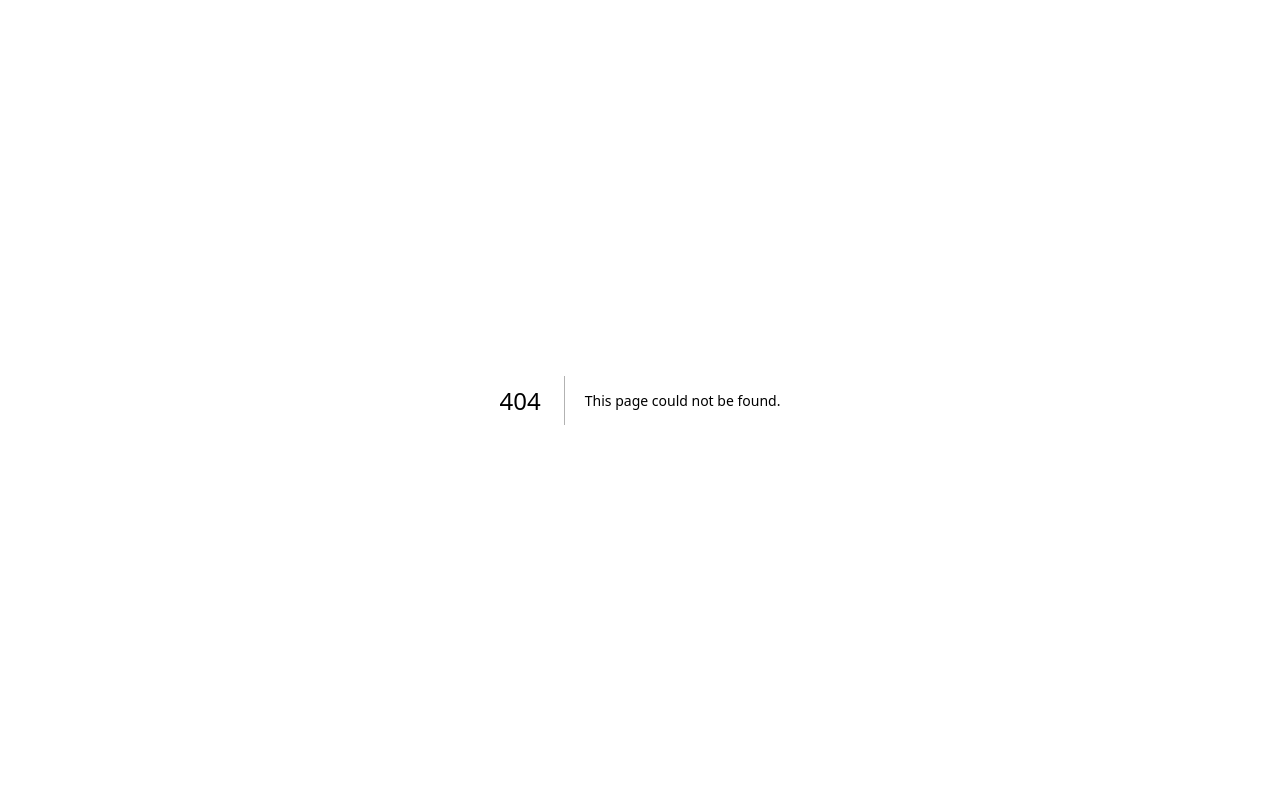
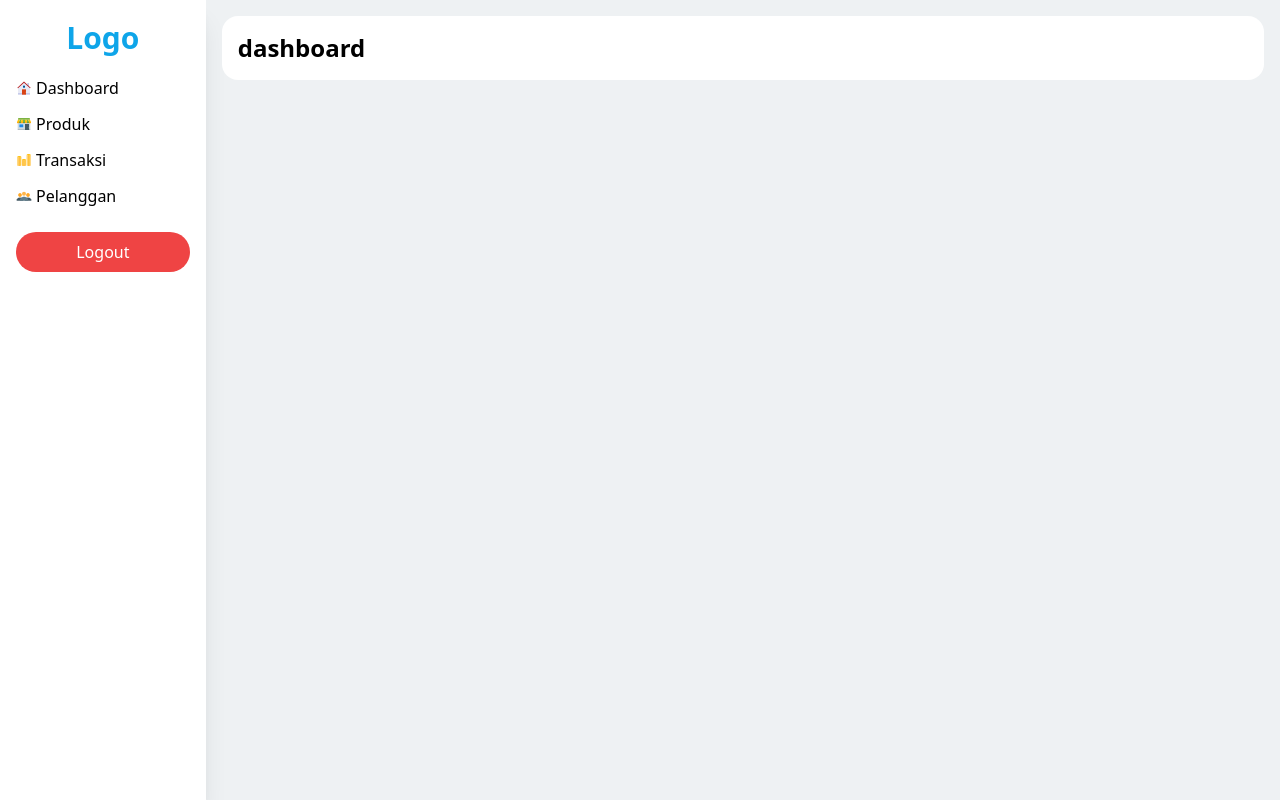
Before and after one commit to rohmatsidiq/ecommerce-nextjs, a Next.js app: page /admin in a window 1280 px wide. Before the commit this address had no page. Built offline with nearby package versions, Linux system fonts and the light colour scheme.

Commit message:
membuat halaman admin

```diff
--- /dev/null
+++ b/src/pages/admin/index.jsx
@@ -0,0 +1,93 @@
+import { HeadComponent } from "@/components";
+import React, { useState } from "react";
+import {
+  FcHome,
+  FcShop,
+  FcSalesPerformance,
+  FcConferenceCall,
+  FcMenu,
+} from "react-icons/fc";
+
+export default function Admin() {
+  const [showNav, setShowNav] = useState(false);
+  const [card, setCard] = useState("dashboard");
+  const handleShowNav = () => {
+    setShowNav(!showNav);
+  };
+  return (
+    <div>
+      <HeadComponent title="Halaman Admin" />
+      <div className="flex">
+        <div
+          className={
+            showNav
+              ? "bg-white min-h-screen w-60 shadow-xl px-4 sm:static absolute"
+              : "bg-white min-h-screen w-60 shadow-xl px-4 sm:inline-block static  hidden"
+          }
+        >
+          <h1 className="text-center font-bold text-3xl my-5 text-sky-500">
+            Logo
+          </h1>
+          <button
+            onClick={() => {
+              setShowNav(false);
+              setCard('dashboard')
+            }}
+            className="hover:translate-x-1 duration-150 flex gap-1 items-center mb-3 w-full"
+          >
+            <FcHome />
+            Dashboard
+          </button>
+          <button
+            onClick={() => {
+              setShowNav(false);
+              setCard("produk");
+            }}
+            className="hover:translate-x-1 duration-150 flex gap-1 items-center mb-3 w-full"
+          >
+            <FcShop />
+            Produk
+          </button>
+          <button
+            onClick={() => {
+              setShowNav(false);
+              setCard("transaksi");
+            }}
+            className="hover:translate-x-1 duration-150 flex gap-1 items-center mb-3 w-full"
+          >
+            <FcSalesPerformance />
+            Transaksi
+          </button>
+          <button
+            onClick={() => {
+              setShowNav(false);
+              setCard("pelanggan");
+            }}
+            className="hover:translate-x-1 duration-150 flex gap-1 items-center mb-3 w-full"
+          >
+            <FcConferenceCall />
+            Pelanggan
+          </button>
+          <button className="bg-red-500 text-white w-full py-2 rounded-full hover:bg-red-600 hover:shadow-lg hover:shadow-red-200 mt-3 hover:scale-105">
+            Logout
+          </button>
+        </div>
+        <div className="p-4 w-full">
+          <button
+            onClick={handleShowNav}
+            className={
+              showNav
+                ? "text-3xl mb-3 p-1 rounded-lg sm:hidden translate-x-60"
+                : "text-3xl mb-3 p-1 rounded-lg sm:hidden"
+            }
+          >
+            <FcMenu />
+          </button>
+          <div className="bg-white w-full rounded-2xl p-4">
+            <h1 className="text-2xl font-bold">{card}</h1>
+          </div>
+        </div>
+      </div>
+    </div>
+  );
+}
--- a/src/pages/index.js
+++ b/src/pages/index.js
@@ -1,8 +1,6 @@
 import { useEffect, useState } from "react";
 import { HeadComponent, Navbar, Banner, Productcard } from "../components";
 import axios from "axios";
-// import Image from 'next/image'
-// import styles from '@/styles/Home.module.css'
 
 export default function Home() {
   const [produk, setProduk] = useState([]);
@@ -16,7 +14,6 @@ export default function Home() {
       console.log(error);
     }
   };
-
 
   useEffect(() => {
     getProduk();
--- a/src/styles/globals.css
+++ b/src/styles/globals.css
@@ -2,12 +2,17 @@
 @tailwind components;
 @tailwind utilities;
 
-::-webkit-scrollbar{
+/* ::-webkit-scrollbar{
     display: none;
-}
+} */
 
 body{
-    background-color: rgb(248 250 252);
+    background-color: rgb(238, 241, 243);
     width: 100vw;
     overflow-x: hidden;
 }
+
+html {
+    padding: 0;
+    margin: 0;
+}
```
Also changed, not shown: 1 other file (tests, documents, lock files or other folders).
